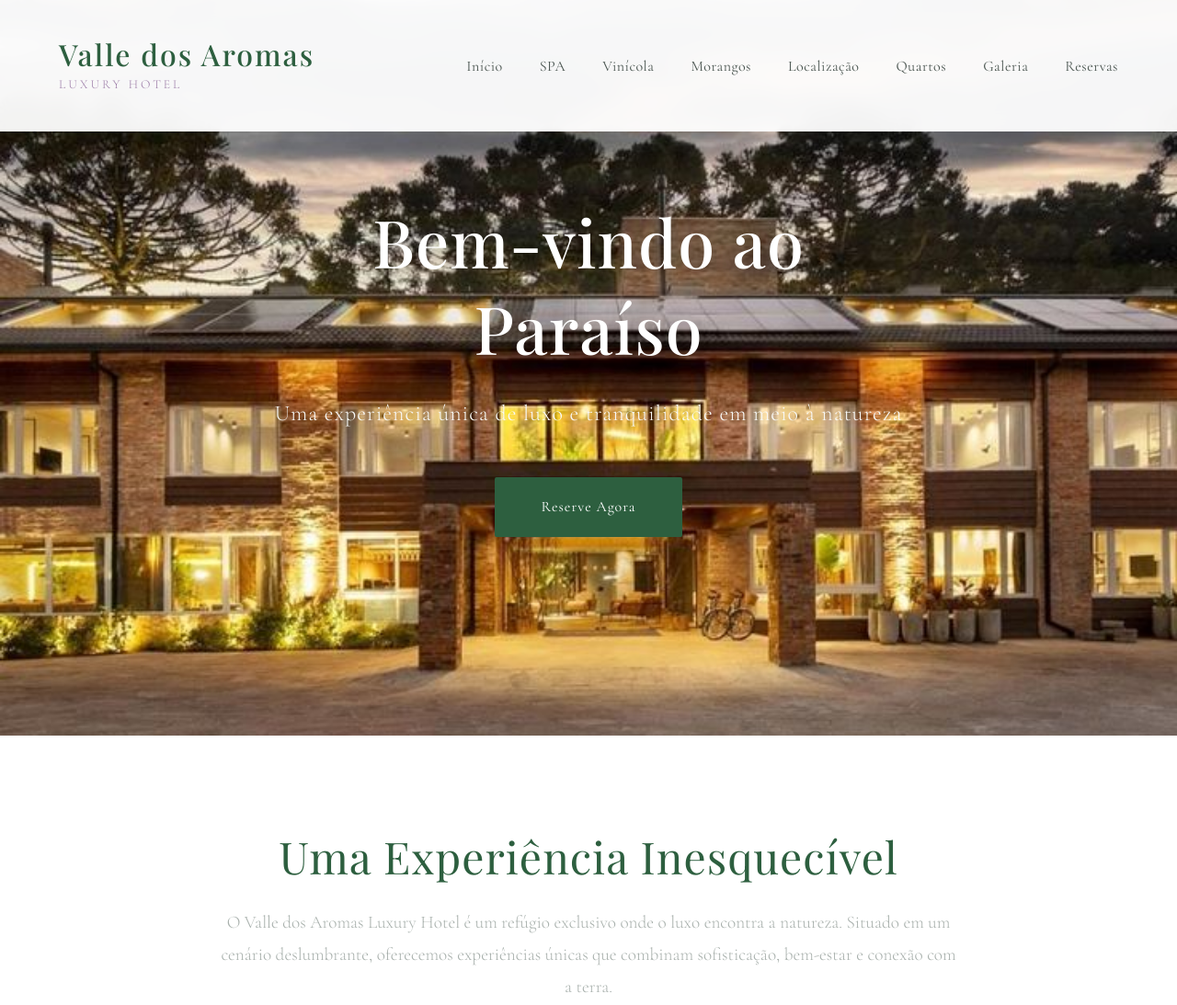
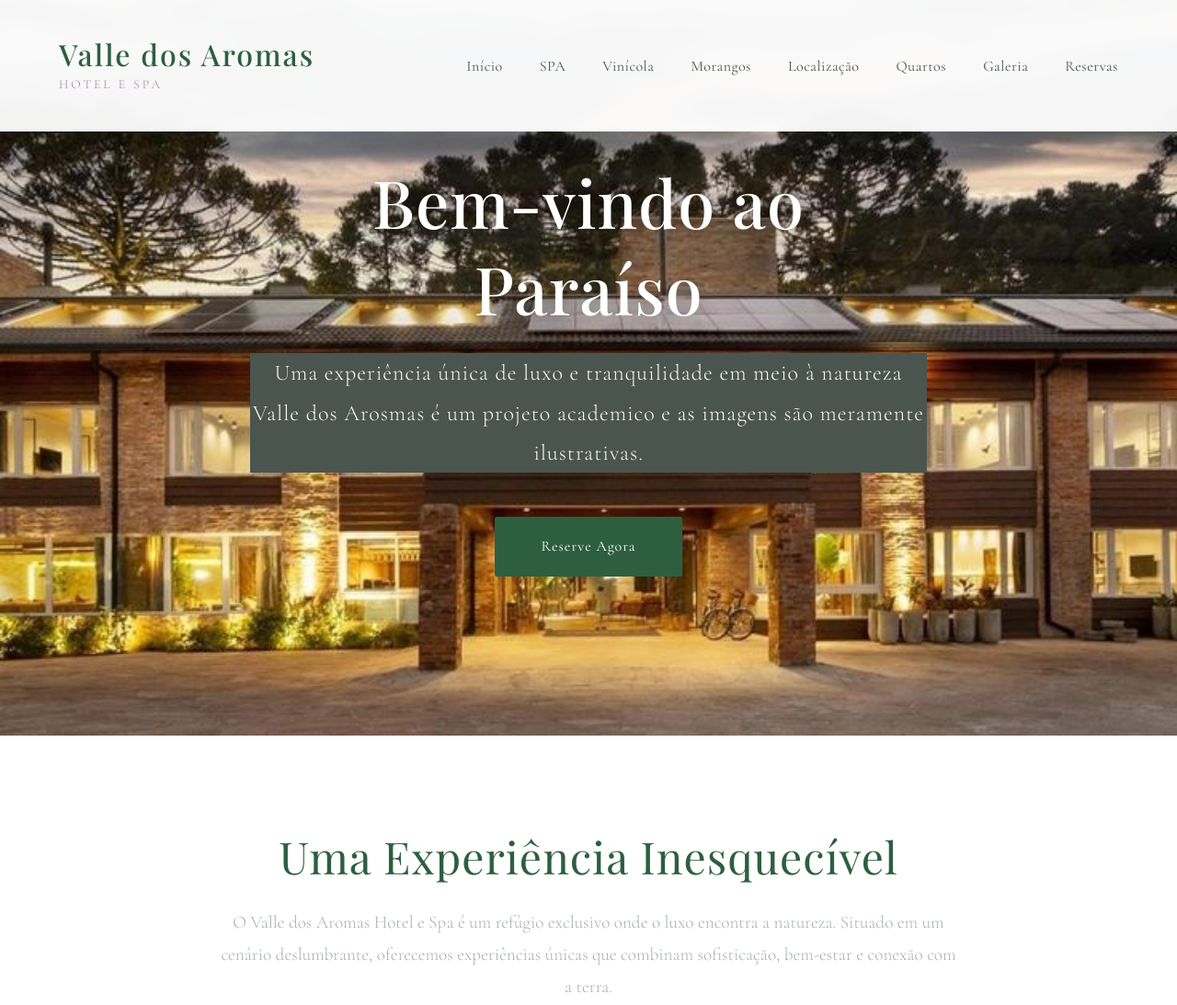
Before and after one commit to PedroAntunesB/projeto-valle-dos-aromas, a website: page frontend/index.html in a window 1280 px wide. Shown: the top 1093 px of the page at 92% size. Drawn offline with nearby package versions, Linux system fonts and the light colour scheme.

Commit message:
adicionado informações

```diff
--- a/frontend/assets/css/style.css
+++ b/frontend/assets/css/style.css
@@ -256,6 +256,7 @@ p {
 }
 
 .hero-content p {
+  background-color: var(--dark-gray);
   font-size: 1.5rem;
   margin-bottom: 3rem;
   color: var(--off-white);
--- a/frontend/index.html
+++ b/frontend/index.html
@@ -3,9 +3,9 @@
 <head>
     <meta charset="UTF-8">
     <meta name="viewport" content="width=device-width, initial-scale=1.0">
-    <title>Valle dos Aromas Luxury Hotel | Hotel de Luxo & Experiências Exclusivas</title>
+    <title>Valle dos Aromas Hotel e Spa</title>
     <link rel="shortcut icon" href="assets/images/icon.png  ">
-    <meta name="description" content="Valle dos Aromas Luxury Hotel - Hotel de luxo com SPA, vinícola própria e experiências exclusivas em meio à natureza.">
+    <meta name="description" content="Valle dos Aromas Hotel, SPA, vinícola própria e experiências exclusivas em meio à natureza.">
     <link rel="preconnect" href="https://fonts.googleapis.com">
     <link rel="preconnect" href="https://fonts.gstatic.com" crossorigin>
     <link href="https://fonts.googleapis.com/css2?family=Playfair+Display:wght@400;500;600;700&family=Cormorant+Garamond:wght@300;400;500&display=swap" rel="stylesheet">
@@ -17,7 +17,7 @@
         <div class="container">
             <div class="logo">
                 <h1>Valle dos Aromas</h1>
-                <p class="tagline">Luxury Hotel</p>
+                <p class="tagline">Hotel e spa</p>
             </div>
             <nav id="nav-menu">
                 <ul>
@@ -44,7 +44,10 @@
         <div class="hero-overlay"></div>
         <div class="hero-content">
             <h2>Bem-vindo ao Paraíso</h2>
-            <p>Uma experiência única de luxo e tranquilidade em meio à natureza</p>
+            <p>
+                Uma experiência única de luxo e tranquilidade em meio à natureza
+                Valle dos Arosmas é um projeto academico e as imagens são meramente ilustrativas.
+            </p>
             <a href="#reservations" class="btn-primary">Reserve Agora</a>
         </div>
     </section>
@@ -54,7 +57,7 @@
         <div class="container">
             <div class="section-header">
                 <h2>Uma Experiência Inesquecível</h2>
-                <p>O Valle dos Aromas Luxury Hotel é um refúgio exclusivo onde o luxo encontra a natureza. Situado em um cenário deslumbrante, oferecemos experiências únicas que combinam sofisticação, bem-estar e conexão com a terra.</p>
+                <p>O Valle dos Aromas Hotel e Spa é um refúgio exclusivo onde o luxo encontra a natureza. Situado em um cenário deslumbrante, oferecemos experiências únicas que combinam sofisticação, bem-estar e conexão com a terra.</p>
             </div>
         </div>
     </section>
@@ -138,7 +141,7 @@
                     <svg viewBox="0 0 24 24" fill="none" xmlns="http://www.w3.org/2000/svg">
                         <path d="M12 2C8.13 2 5 5.13 5 9c0 5.25 7 13 7 13s7-7.75 7-13c0-3.87-3.13-7-7-7zm0 9.5c-1.38 0-2.5-1.12-2.5-2.5s1.12-2.5 2.5-2.5 2.5 1.12 2.5 2.5-1.12 2.5-2.5 2.5z" fill="#2d5f3f"/>
                     </svg>
-                    <p>Valle dos Aromas Luxury Hotel – Urubici</p>
+                    <p>Valle dos Aromas Hotel e Spa – Urubici</p>
                 </div>
             </div>
             <div class="location-info">
@@ -350,7 +353,7 @@
             <div class="footer-content">
                 <div class="footer-section">
                     <h3>Valle dos Aromas</h3>
-                    <p class="footer-tagline">Luxury Hotel</p>
+                    <p class="footer-tagline">Hotel e Spa</p>
                     <p>Uma experiência única de luxo e tranquilidade em meio à natureza.</p>
                 </div>
                 <div class="footer-section">
@@ -386,7 +389,7 @@
                 </div>
             </div>
             <div class="footer-bottom">
-                <p>&copy; 2025 Valle dos Aromas Luxury Hotel. Todos os direitos reservados.</p>
+                <p>&copy; 2025 Valle dos Aromas Hotel e Spa. Todos os direitos reservados.</p>
             </div>
         </div>
     </footer>
```
